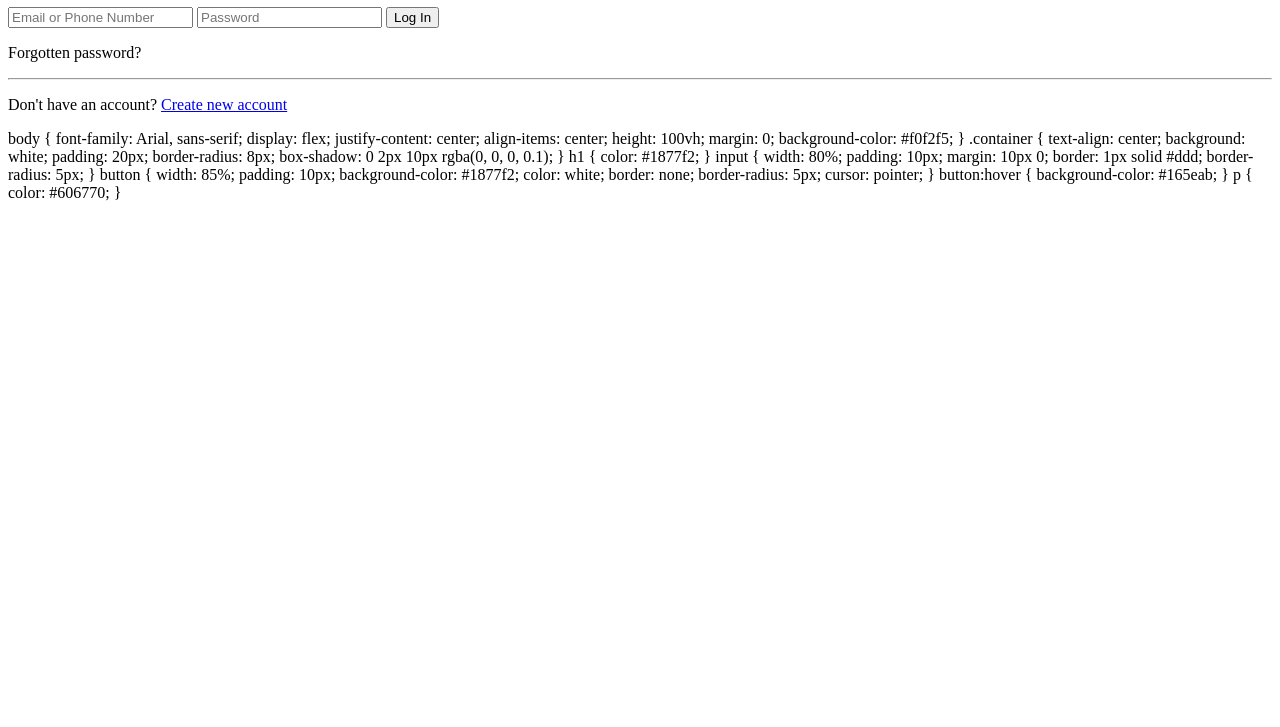
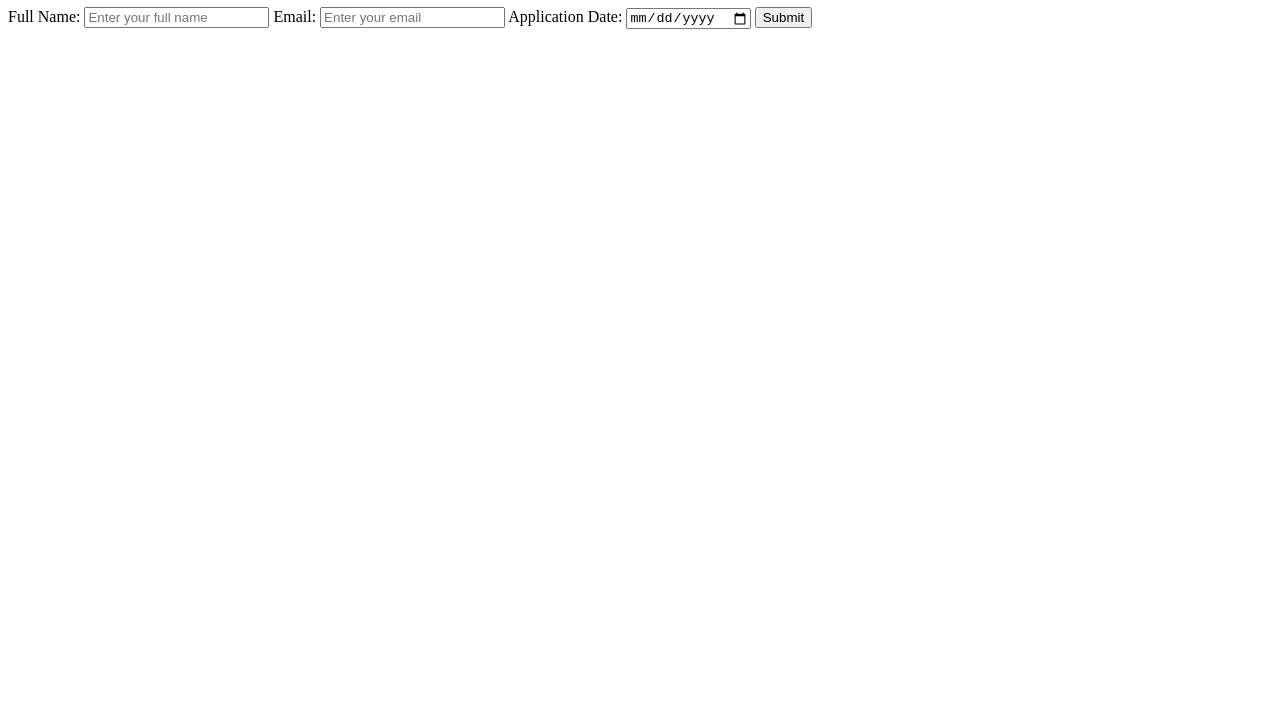
Before and after one commit to ishhiikka/helllo-hehe, a plain HTML site: page index.html in a window 1280 px wide. Shown: the part 73-800 px from the top of the page. Drawn offline with Linux system fonts and the light colour scheme.

Commit message:
adder file

```diff
--- a/index.html
+++ b/index.html
@@ -6,69 +6,23 @@
     <title>Document</title>
 </head>
 <body>
-    <div class="container">
-        <h1>Facebook</h1>
-        <form id="login-form">
-            <input type="text" placeholder="Email or Phone Number" required>
-            <input type="password" placeholder="Password" required>
-            <button type="submit">Log In</button>
+    <div class="container"></div>
+        <h1>Application Form</h1>
+        <form id="application-form">
+            <label for="name">Full Name:</label>
+            <input type="text" id="name" placeholder="Enter your full name" required>
+
+            <label for="email">Email:</label>
+            <input type="email" id="email" placeholder="Enter your email" required>
+
+            <label for="date">Application Date:</label>
+            <input type="date" id="date" required>
+
+            <button type="submit">Submit</button>
         </form>
-        <p>Forgotten password?</p>
-        <hr>
-        <p>Don't have an account? <a href="#">Create new account</a></p>
+        <p id="message"></p>
     </div>
+
+    <script src="script.js"></script>
 </body>
 </html>
-body {
-    font-family: Arial, sans-serif;
-    display: flex;
-    justify-content: center;
-    align-items: center;
-    height: 100vh;
-    margin: 0;
-    background-color: #f0f2f5;
-}
-
-.container {
-    text-align: center;
-    background: white;
-    padding: 20px;
-    border-radius: 8px;
-    box-shadow: 0 2px 10px rgba(0, 0, 0, 0.1);
-}
-
-h1 {
-    color: #1877f2;
-}
-
-input {
-    width: 80%;
-    padding: 10px;
-    margin: 10px 0;
-    border: 1px solid #ddd;
-    border-radius: 5px;
-}
-
-button {
-    width: 85%;
-    padding: 10px;
-    background-color: #1877f2;
-    color: white;
-    border: none;
-    border-radius: 5px;
-    cursor: pointer;
-}
-
-button:hover {
-    background-color: #165eab;
-}
-
-p {
-    color: #606770;
-}
-<script>
-    document.getElementById('login-form').addEventListener('submit', function(event) {
-        event.preventDefault();
-        alert('This is a mock login. No real authentication is implemented.');
-    });
-</script>
```
